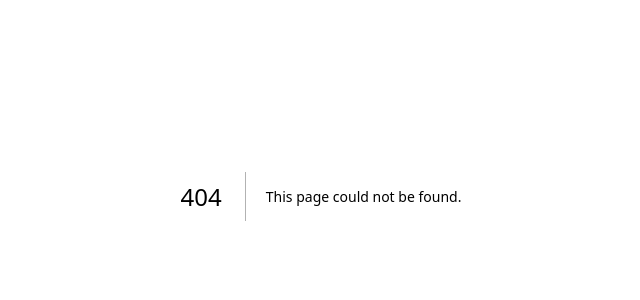
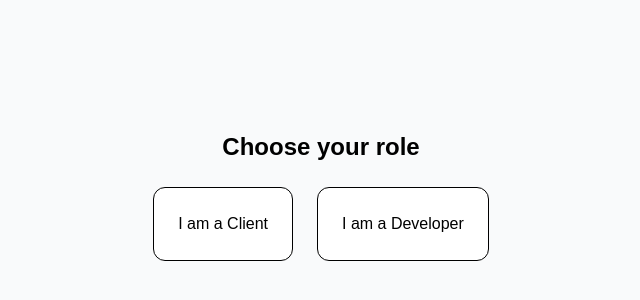
Before and after one commit to Massiziane/CodeLink, a Next.js app: page /onboarding/role in a window 1280 px wide. Before the commit this address had no page. Shown: the part 204-504 px from the top of the page, without its empty margins (319-959 px from the left). Built offline with nearby package versions, Linux system fonts and the light colour scheme.

Commit message:
added sign up modal for user role later

```diff
--- /dev/null
+++ b/app/api/user/role/route.ts
@@ -0,0 +1,19 @@
+import prisma from "@/app/lib/prisma";
+import { auth } from "@clerk/nextjs/server";
+
+export async function POST(req: Request) {
+  const { userId } = await auth();
+
+  if (!userId) {
+    return new Response("Unauthorized", { status: 401 });
+  }
+
+  const { role } = await req.json();
+
+  await prisma.user.update({
+    where: { clerkId: userId },
+    data: { role },
+  });
+
+  return Response.json({ ok: true });
+}
--- /dev/null
+++ b/app/api/webhooks/clerk/route.ts
@@ -0,0 +1,9 @@
+import { NextResponse } from "next/server";
+
+export async function POST(req: Request) {
+  const payload = await req.text();
+
+  console.log("Webhook received:", payload);
+
+  return NextResponse.json({ received: true });
+}
--- /dev/null
+++ b/app/components/SignUpAlertModal.tsx
@@ -0,0 +1,36 @@
+"use client";
+
+import { useEffect, useState } from "react";
+import { SignUp } from "@clerk/nextjs";
+
+export function SignUpAlertModal() {
+  const [open, setOpen] = useState(false);
+
+  useEffect(() => {
+    // expose global trigger
+    (window as any).openSignupModal = () => setOpen(true);
+  }, []);
+
+  if (!open) return null;
+
+  return (
+    <div className="fixed inset-0 bg-black/50 flex items-center justify-center z-50">
+      <div className="bg-white w-full max-w-md rounded-2xl p-6 relative">
+
+        {/* CLOSE */}
+        <button
+          onClick={() => setOpen(false)}
+          className="absolute top-3 right-3 text-gray-500 hover:text-black"
+        >
+          ✕
+        </button>
+
+        <h2 className="text-xl font-bold mb-4 text-center">
+          Sign up to continue
+        </h2>
+
+        <SignUp />
+      </div>
+    </div>
+  );
+}
--- /dev/null
+++ b/app/developer/page.tsx
@@ -0,0 +1,15 @@
+export default function DeveloperPage() {
+  return (
+    <div className="min-h-screen flex items-center justify-center bg-gray-50">
+      <div className="text-center p-10 bg-white border rounded-2xl shadow-sm">
+        <h1 className="text-3xl font-bold text-gray-900">
+          Developer Area
+        </h1>
+
+        <p className="mt-4 text-gray-500">
+          Future dev frontend here 🚧
+        </p>
+      </div>
+    </div>
+  );
+}
--- /dev/null
+++ b/app/onboarding/role/page.tsx
@@ -0,0 +1,54 @@
+"use client";
+
+import { useRouter } from "next/navigation";
+
+export default function RolePage() {
+  const router = useRouter();
+
+  async function selectRole(role: "CLIENT" | "DEVELOPER") {
+    await fetch("/api/user/role", {
+      method: "POST",
+      headers: {
+        "Content-Type": "application/json",
+      },
+      body: JSON.stringify({ role }),
+    });
+
+    // 🔥 ROLE-BASED REDIRECT
+    if (role === "CLIENT") {
+      router.push("/services");
+    } else {
+      router.push("/developer");
+    }
+  }
+
+  return (
+    <div className="min-h-screen flex items-center justify-center bg-gray-50">
+      <div className="text-center space-y-6">
+
+        <h1 className="text-2xl font-bold">
+          Choose your role
+        </h1>
+
+        <div className="flex gap-6">
+
+          <button
+            onClick={() => selectRole("CLIENT")}
+            className="p-6 bg-white border rounded-xl hover:shadow transition"
+          >
+            I am a Client
+          </button>
+
+          <button
+            onClick={() => selectRole("DEVELOPER")}
+            className="p-6 bg-white border rounded-xl hover:shadow transition"
+          >
+            I am a Developer
+          </button>
+
+        </div>
+
+      </div>
+    </div>
+  );
+}
--- a/app/page.tsx
+++ b/app/page.tsx
@@ -1,12 +1,11 @@
 "use client";
 
-import Link from "next/link";
-import { Code2, Rocket, Shield, Zap, ArrowRight } from "lucide-react";
+import { Rocket, Shield, Zap, ArrowRight } from "lucide-react";
 
 import { Header } from "@/app/components/header";
-import { Button } from "@/app/components/ui/button";
 import { Card, CardContent } from "@/app/components/ui/card";
 import { ServiceCard } from "@/app/components/ServiceCard";
+import { SignUpAlertModal } from "@/app/components/SignUpAlertModal";
 
 export default function Home() {
   const featuredServices = [
@@ -53,6 +52,9 @@ export default function Home() {
 
   return (
     <>
+      {/* GLOBAL MODAL */}
+      <SignUpAlertModal />
+
       {/* HEADER */}
       <Header />
 
@@ -70,12 +72,14 @@ export default function Home() {
               CodeLink connecte vos idées avec des développeurs experts.
             </p>
 
-            <Link href="/services">
-              <Button className="inline-flex items-center">
-                Explorer les services
-                <ArrowRight className="ml-2 size-4" />
-              </Button>
-            </Link>
+            {/* BUTTON OPENS MODAL */}
+            <button
+              onClick={() => (window as any).openSignupModal?.()}
+              className="inline-flex items-center px-5 py-3 rounded-lg bg-black text-white hover:bg-zinc-800 transition"
+            >
+              Explorer les services
+              <ArrowRight className="ml-2 size-4" />
+            </button>
 
           </div>
         </section>
--- a/package.json
+++ b/package.json
@@ -21,6 +21,7 @@
     "react": "19.2.4",
     "react-dom": "19.2.4",
     "stripe": "^22.0.1",
+    "svix": "^1.93.0",
     "zod": "^4.3.6"
   },
   "prisma": {
```
Also changed, not shown: 1 other file (tests, documents, lock files or other folders).
